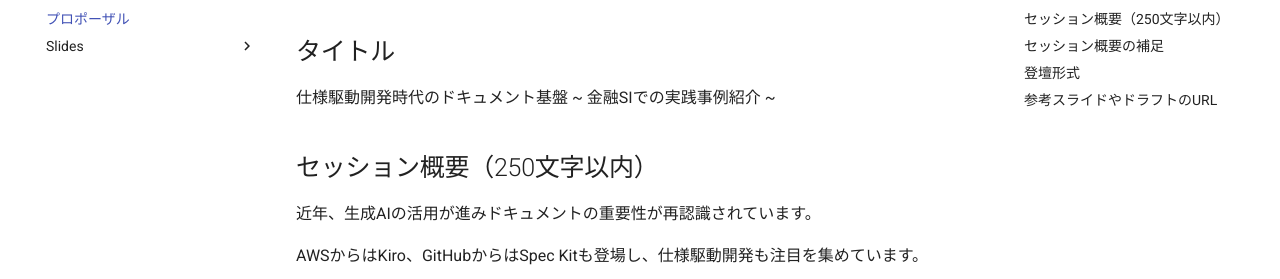
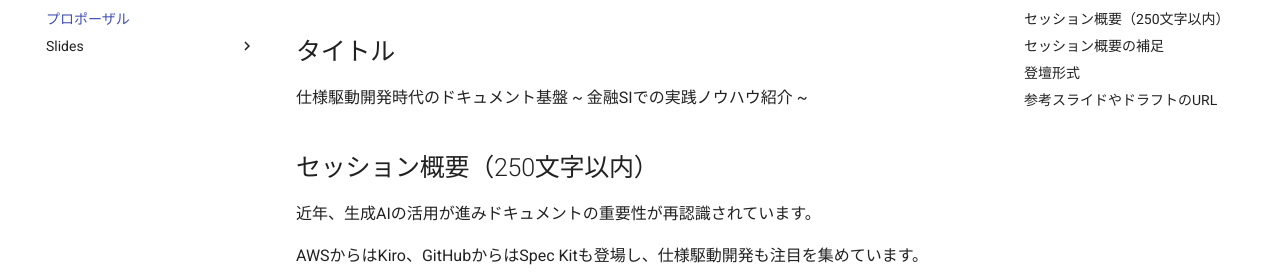
Before and after one commit to nuitsjp/DocumentationStrategy, an MkDocs documentation site: the page built from docs/プロポーザル.md, in a window 1280 px wide and 900 px high. Shown: the part 146-425 px from the top of the window. Built offline with MkDocs 1.6.1 and Material for MkDocs 9.7.7, drawn with Linux system fonts in a browser that asks for light colours.

Commit message:
docs: プロポーザルのタイトルを「金融SIでの実践事例紹介」から「金融SIでの実践ノウハウ紹介」に変更

```diff
--- a/docs/プロポーザル.md
+++ b/docs/プロポーザル.md
@@ -2,7 +2,7 @@
 
 ## タイトル
 
-仕様駆動開発時代のドキュメント基盤 ~ 金融SIでの実践事例紹介 ~
+仕様駆動開発時代のドキュメント基盤 ~ 金融SIでの実践ノウハウ紹介 ~
 
 ## セッション概要（250文字以内）
 
```
